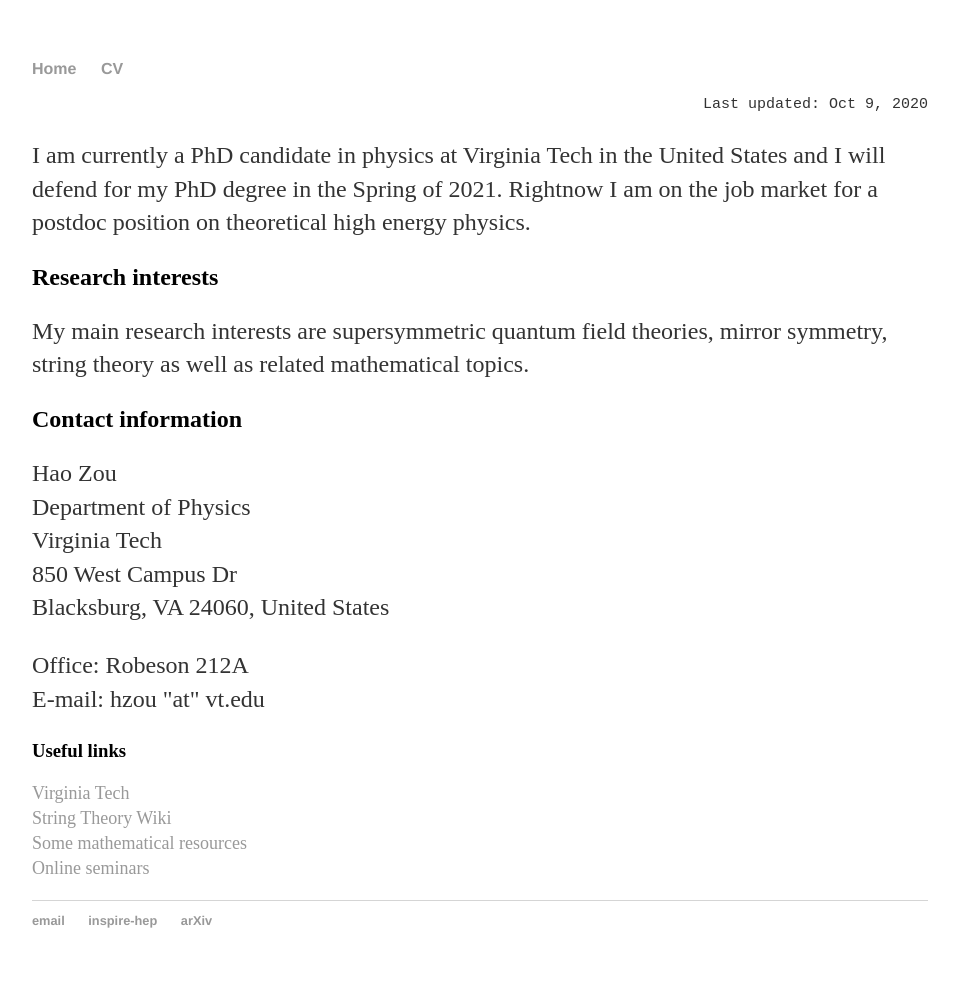
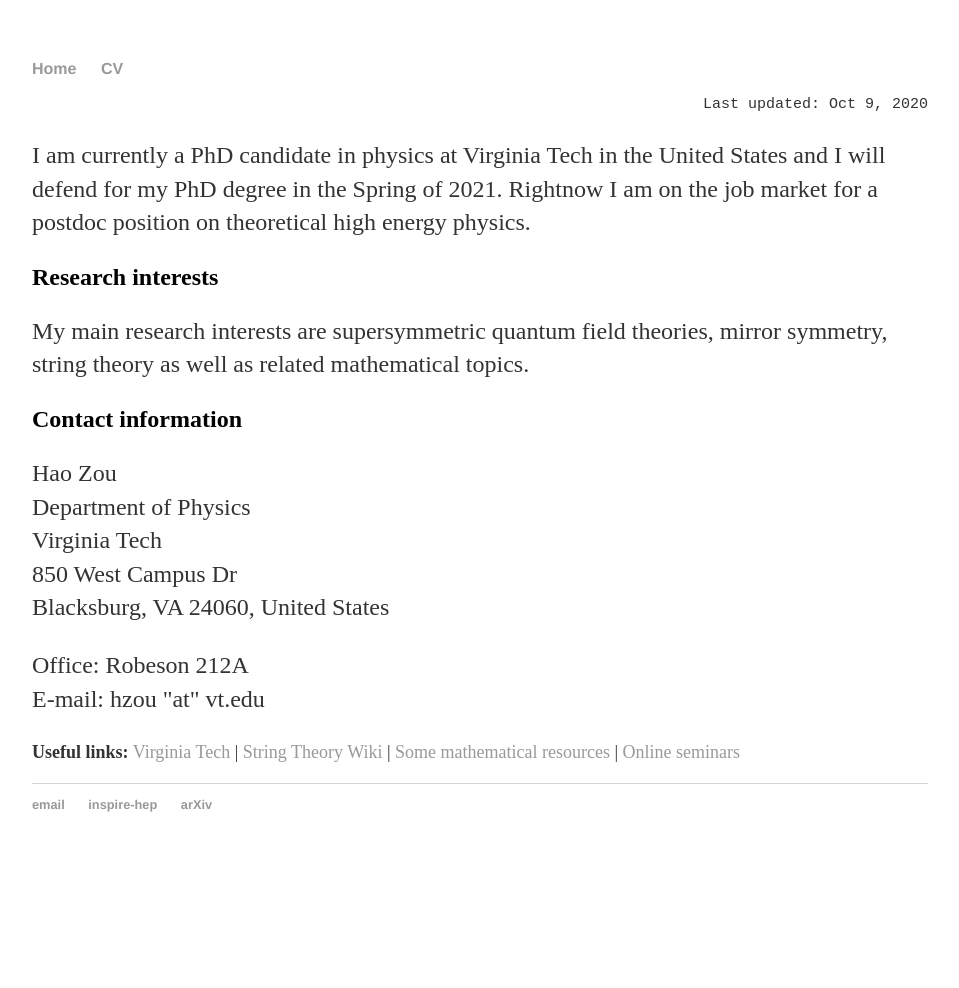
Before and after one commit to hhzou/hhzou.github.io, a Jekyll site: the page built from index.html, in a window 1280 px wide. Shown: the whole page, without its empty margins (160-1119 px from the left). Built offline with Jekyll 4.4.1, drawn with Linux system fonts in a browser that asks for light colours; after the commit the page ends 900 px from its top, so only the background shows below that.

Commit message:
Update index.html

```diff
--- a/index.html
+++ b/index.html
@@ -22,11 +22,9 @@
 	</p>
 
 
-	<h3>Useful links</h3>
-	<p style="font-size:18px">
-		<a href="https://www.phys.vt.edu">Virginia Tech</a></li> <br>
-		<a href="https://www.stringwiki.org/wiki/String_Theory_Wiki">String Theory Wiki</a> <br>
-		<a href="http://mathsci.kaist.ac.kr/~jinhyun/useful.html">Some mathematical resources</a> <br>
+	<p style="font-size:18px";> <strong>Useful links:</strong> <a href="https://www.phys.vt.edu">Virginia Tech</a> |
+		<a href="https://www.stringwiki.org/wiki/String_Theory_Wiki">String Theory Wiki</a> |
+		<a href="http://mathsci.kaist.ac.kr/~jinhyun/useful.html">Some mathematical resources</a> |
 		<a href="http://researchseminars.org">Online seminars</a>
 	</p>
 </div>
```
